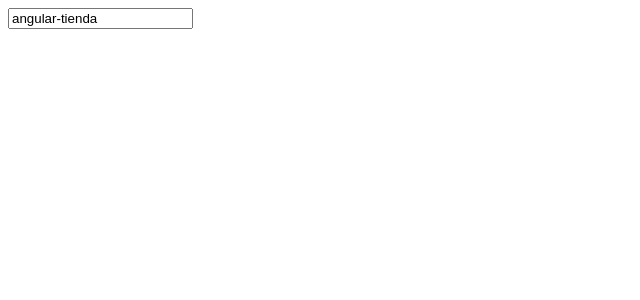
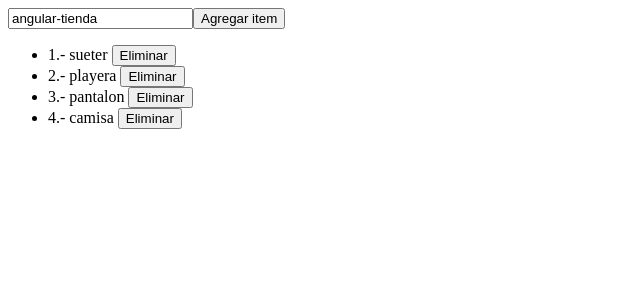
Before and after one commit to ivanrojo07/angular-tienda, an Angular app: page / in a window 1280 px wide. Shown: the top 300 px of the page, without its empty margins (0-640 px from the left). Built offline with nearby package versions, Linux system fonts and the light colour scheme.

Commit message:
ngFor y funcion add and remove item

```diff
--- a/src/app/app.component.html
+++ b/src/app/app.component.html
@@ -1,5 +1,15 @@
 <input type="text" [(ngModel)]="title">
+
+<button (click)="addItem()">Agregar item</button>
 
 <div *ngIf="title === 'ivan'">
   {{title}}
 </div>
+
+<ul>
+  <li *ngIf="items.length === 0">La lista esta vacia</li>
+  <li *ngFor="let item of items; index as i">
+    {{i+1}}.- {{item}}
+    <button (click)="removeItem(i)">Eliminar</button>
+  </li>
+</ul>
--- a/src/app/app.component.ts
+++ b/src/app/app.component.ts
@@ -7,4 +7,13 @@ import { Component } from '@angular/core';
 })
 export class AppComponent {
   title = 'angular-tienda';
+  items = ['sueter',"playera",'pantalon','camisa'];
+
+  addItem(){
+    this.items.push(this.title)
+  }
+  removeItem(index:number){
+    this.items.splice(index,1);
+  }
+
 }
```
